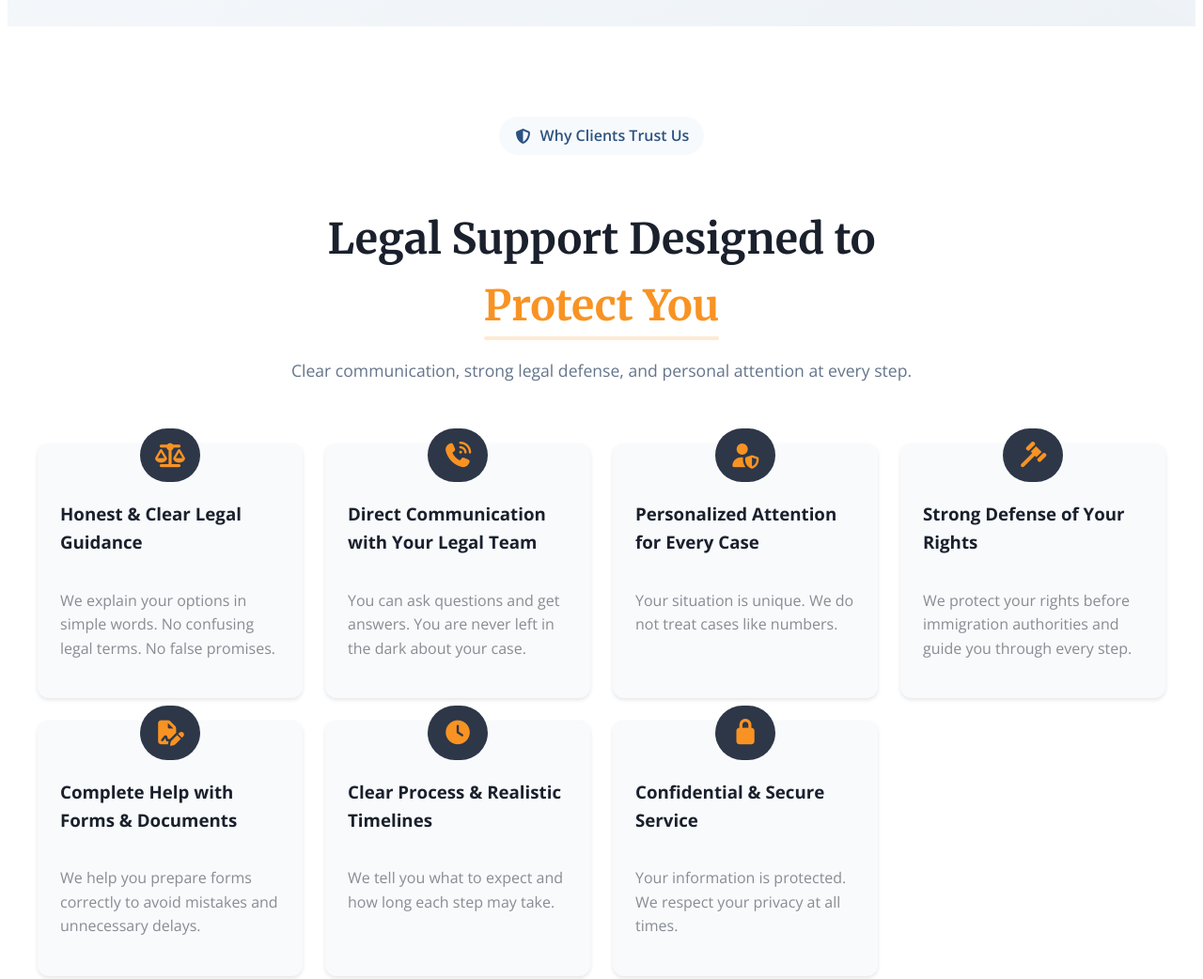
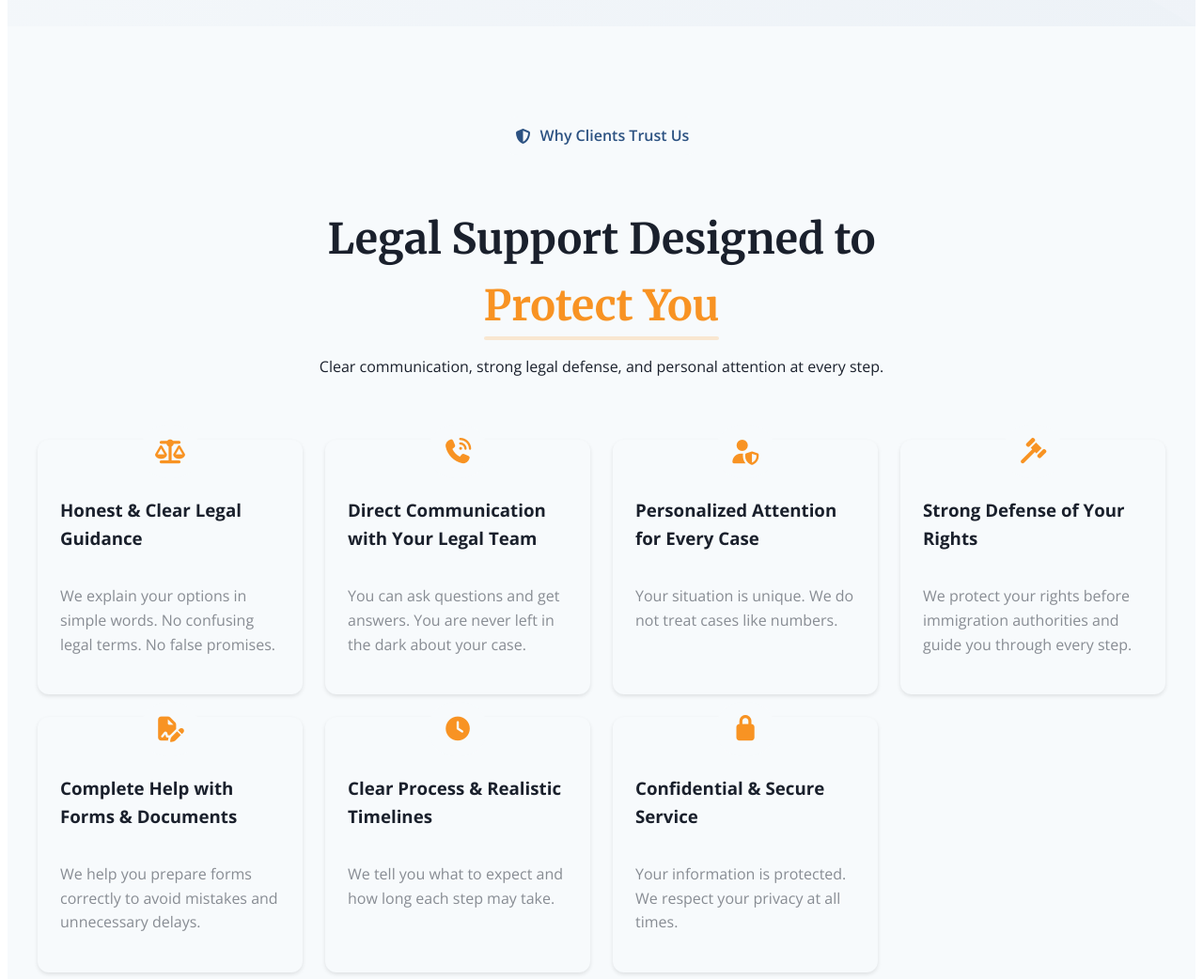
Before and after one commit to GiovanniNoRocket/qlo-webmaster-test-landingpage, a plain HTML site: page index.html in a window 1280 px wide. Shown: the part 740-1782 px from the top of the page at 94% size. Drawn offline with nearby package versions, Linux system fonts and the light colour scheme.

Commit message:
chore(style): move general style to style.css

```diff
--- a/css/components/features.css
+++ b/css/components/features.css
@@ -1,12 +1,6 @@
-.benefits {
+.benefit{
   padding: 6rem 0;
-  background-color: var(--white);
-}
-
-.benefit-header {
-  text-align: center;
-  max-width: 720px;
-  margin: 0 auto 4rem;
+  background-color: var(--light);
 }
 
 .benefit-badge {
@@ -21,18 +15,6 @@
   margin-bottom: 16px;
 }
 
-.benefit-title {
-  font-family: var(--font-heading);
-  font-size: clamp(2.2rem, 4vw, 2.8rem);
-  margin-bottom: 16px;
-  color: var(--primary-dark);
-}
-
-.benefit-subtitle {
-  color: #64748b;
-  font-size: 1.1rem;
-}
-
 .benefits-grid {
   display: grid;
   grid-template-columns: repeat(auto-fit, minmax(260px, 1fr));
@@ -40,7 +22,7 @@
 }
 
 .benefit-card {
-  background-color: #f8fafc;
+  background-color: var(--light);
   border-radius: var(--radius-lg);
   padding: var(--space-md);
   box-shadow: var(--shadow-sm);
@@ -53,14 +35,14 @@
 
 .benefit-card:hover {
   transform: translateY(-6px);
-  box-shadow: var(--shadow-md);
+  box-shadow: var(--shadow-lg);
 }
 
 .benefit-icon {
   margin-top: -2.5rem;
   font-size: 1.6rem;
   color: var(--accent);
-  background: var(--secondary);
+  background: var(--light);
   padding: 1rem;
   border-radius: var(--radius-full);
 }
--- a/css/style.css
+++ b/css/style.css
@@ -15,5 +15,27 @@ body {
     width: 100%;
     max-width: 1200px;
     margin: 0 auto;
-    padding: 0 var(--space-md);
+    padding: 0 var(--space-lg);
 }
+
+.section {
+  padding: 6rem 0;
+  background-color: var(--light);
+}
+
+.section-header {
+  text-align: center;
+  max-width: 720px;
+  margin: 0 auto 4rem;
+}
+
+.section-title {
+  font-family: var(--font-heading);
+  font-size: clamp(2.2rem, 4vw, 2.8rem);
+  margin-bottom: 16px;
+  color: var(--primary-dark);
+}
+.section-subtitle {
+  color: #64748b;
+  font-size: 1.1rem;
+}
--- a/index.html
+++ b/index.html
@@ -101,14 +101,14 @@
           </div>
         </div>
       </section>
-      <section class="benefits" id="features">
+      <section class="section" id="features">
         <div class="container">
-          <header class="benefit-header">
+          <header class="section-header">
             <span class="benefit-badge">
               <i class="fas fa-shield-halved"></i>
               Why Clients Trust Us
             </span>
-            <h2 class="benefit-title">
+            <h2 class="section-title">
               Legal Support Designed to
               <span class="highlight">Protect You</span>
             </h2>
```
